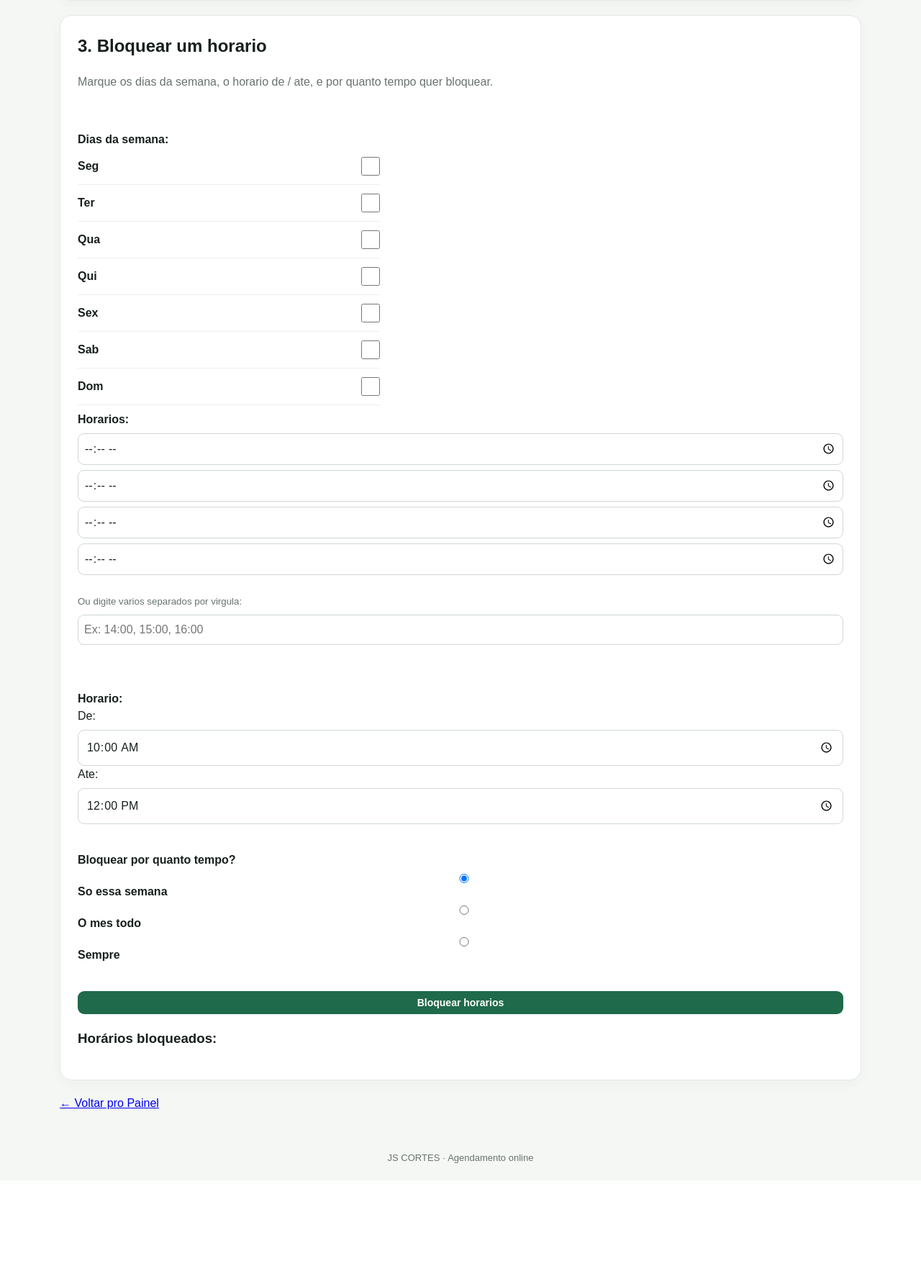
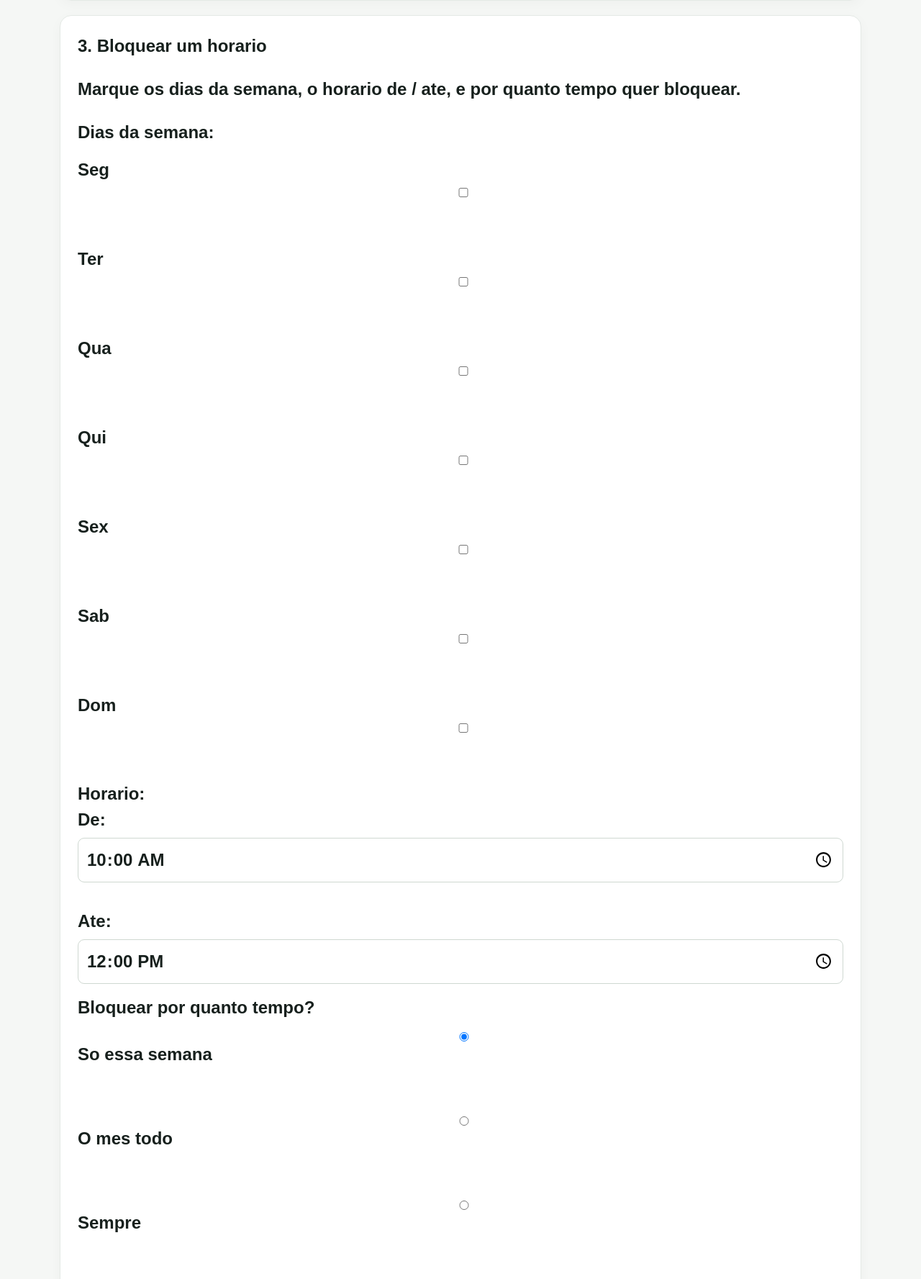
Before and after one commit to johns001960/JS_CORTES, a Flask app: page /admin/calendario in a window 1280 px wide. Shown: the part 1151-2928 px from the top of the page at 72% size. Before the commit the page ends 2767 px from the top, so only its background shows below. Run offline with Flask 3, Linux system fonts and the light colour scheme; a user stored in the database is signed in; data that the repository does not hold is empty.

Commit message:
fix9 limpa bloco 3 usando form

```diff
--- a/templates/admin_calendar.html
+++ b/templates/admin_calendar.html
@@ -27,39 +27,33 @@
 </form>
 {% endif %}{% endfor %}
 </section>
-<section class="panel"><h2>3. Bloquear um horario</h2><p class="muted">Marque os dias da semana, o horario de / ate, e por quanto tempo quer bloquear.</p>
-<form method="post" style="display:flex; flex-direction:column; gap:8px;">
-<input type="hidden" name="action" value="block_time">
-<label><!-- calendario removido fix7 --></label>
-<div><b>Dias da semana:</b><br>
-<label style="display:flex !important; justify-content:space-between !important; align-items:center !important; width:100% !important; max-width:420px !important; padding:12px 0 !important; border-bottom:1px solid #eee !important; font-size:16px !important; margin:0 !important;"><span>Seg</span><input type="checkbox" name="weekdays" value="0" style="width:26px !important; height:26px !important; min-width:26px !important; accent-color:#111 !important; margin:0 !important; cursor:pointer;"></label>
-<label style="display:flex !important; justify-content:space-between !important; align-items:center !important; width:100% !important; max-width:420px !important; padding:12px 0 !important; border-bottom:1px solid #eee !important; font-size:16px !important; margin:0 !important;"><span>Ter</span><input type="checkbox" name="weekdays" value="1" style="width:26px !important; height:26px !important; min-width:26px !important; accent-color:#111 !important; margin:0 !important; cursor:pointer;"></label>
-<label style="display:flex !important; justify-content:space-between !important; align-items:center !important; width:100% !important; max-width:420px !important; padding:12px 0 !important; border-bottom:1px solid #eee !important; font-size:16px !important; margin:0 !important;"><span>Qua</span><input type="checkbox" name="weekdays" value="2" style="width:26px !important; height:26px !important; min-width:26px !important; accent-color:#111 !important; margin:0 !important; cursor:pointer;"></label>
-<label style="display:flex !important; justify-content:space-between !important; align-items:center !important; width:100% !important; max-width:420px !important; padding:12px 0 !important; border-bottom:1px solid #eee !important; font-size:16px !important; margin:0 !important;"><span>Qui</span><input type="checkbox" name="weekdays" value="3" style="width:26px !important; height:26px !important; min-width:26px !important; accent-color:#111 !important; margin:0 !important; cursor:pointer;"></label>
-<label style="display:flex !important; justify-content:space-between !important; align-items:center !important; width:100% !important; max-width:420px !important; padding:12px 0 !important; border-bottom:1px solid #eee !important; font-size:16px !important; margin:0 !important;"><span>Sex</span><input type="checkbox" name="weekdays" value="4" style="width:26px !important; height:26px !important; min-width:26px !important; accent-color:#111 !important; margin:0 !important; cursor:pointer;"></label>
-<label style="display:flex !important; justify-content:space-between !important; align-items:center !important; width:100% !important; max-width:420px !important; padding:12px 0 !important; border-bottom:1px solid #eee !important; font-size:16px !important; margin:0 !important;"><span>Sab</span><input type="checkbox" name="weekdays" value="5" style="width:26px !important; height:26px !important; min-width:26px !important; accent-color:#111 !important; margin:0 !important; cursor:pointer;"></label>
-<label style="display:flex !important; justify-content:space-between !important; align-items:center !important; width:100% !important; max-width:420px !important; padding:12px 0 !important; border-bottom:1px solid #eee !important; font-size:16px !important; margin:0 !important;"><span>Dom</span><input type="checkbox" name="weekdays" value="6" style="width:26px !important; height:26px !important; min-width:26px !important; accent-color:#111 !important; margin:0 !important; cursor:pointer;"></label></div>
-<div><b>Horarios:</b><br>
-<input type="time" name="time" style="padding:8px;">
-<input type="time" name="time" style="padding:8px;">
-<input type="time" name="time" style="padding:8px;">
-<input type="time" name="time" style="padding:8px;">
-<br><small>Ou digite varios separados por virgula:</small><br>
-<input type="text" name="times_text" placeholder="Ex: 14:00, 15:00, 16:00" style="padding:8px; width:100%;"></div>
-<label><!-- Repetir removido fix7 --></label>
+<section class="panel"><h2>3. Bloquear um horario
+<p>Marque os dias da semana, o horario de / ate, e por quanto tempo quer bloquear.</p>
+
+Dias da semana:<br>
+<label>Seg <input type="checkbox" name="blocked_weekdays" value="0"></label><br>
+<label>Ter <input type="checkbox" name="blocked_weekdays" value="1"></label><br>
+<label>Qua <input type="checkbox" name="blocked_weekdays" value="2"></label><br>
+<label>Qui <input type="checkbox" name="blocked_weekdays" value="3"></label><br>
+<label>Sex <input type="checkbox" name="blocked_weekdays" value="4"></label><br>
+<label>Sab <input type="checkbox" name="blocked_weekdays" value="5"></label><br>
+<label>Dom <input type="checkbox" name="blocked_weekdays" value="6"></label><br>
 
 <div style="margin:15px 0;">
   <b>Horario:</b><br>
-      De: <input type="time" name="hora_inicio" value="10:00">
+  De: <input type="time" name="hora_inicio" value="10:00"><br>
   Ate: <input type="time" name="hora_fim" value="12:00">
 </div>
+
 <div style="margin:15px 0;">
   <b>Bloquear por quanto tempo?</b><br>
-      <label style="display:block; margin:6px 0;"><input type="radio" name="duracao_bloco3" value="essa_semana" checked> So essa semana</label>
-      <label style="display:block; margin:6px 0;"><input type="radio" name="duracao_bloco3" value="mes_todo"> O mes todo</label>
-      <label style="display:block; margin:6px 0;"><input type="radio" name="duracao_bloco3" value="sempre"> Sempre</label>
+  <label><input type="radio" name="duracao_bloco3" value="essa_semana" checked> So essa semana</label><br>
+  <label><input type="radio" name="duracao_bloco3" value="mes_todo"> O mes todo</label><br>
+  <label><input type="radio" name="duracao_bloco3" value="sempre"> Sempre</label><br>
 </div>
-    <button type="submit" style="padding:8px 16px;">Bloquear horarios</button>
+
+<input type="hidden" name="action" value="block_weekday_time">
+<button type="submit">Bloquear horarios</button>
 </form>
 <h3 style="margin-top:20px;">Horários bloqueados:</h3>
 {% for b in blocked_times %}
```
Lines whose indentation alone changed are shown as unchanged.
